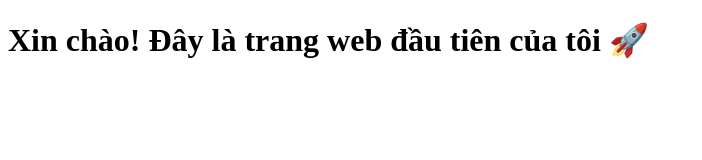
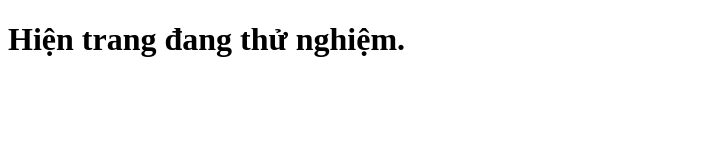
Before and after one commit to truongchicuong3-official/new, a plain HTML site: page index.html in a window 1280 px wide. Shown: the whole page, without its empty margins (0-702 px from the left). Drawn offline with Linux system fonts and the light colour scheme.

Commit message:
Update index.html

```diff
--- a/index.html
+++ b/index.html
@@ -1,9 +1,9 @@
 <!DOCTYPE html>
 <html>
 <head>
-  <title>Trang web đầu tiên</title>
+  <title>Trang web của kênh</title>
 </head>
 <body>
-  <h1>Xin chào! Đây là trang web đầu tiên của tôi 🚀</h1>
+  <h1>Hiện trang đang thử nghiệm.</h1>
 </body>
 </html>
```
